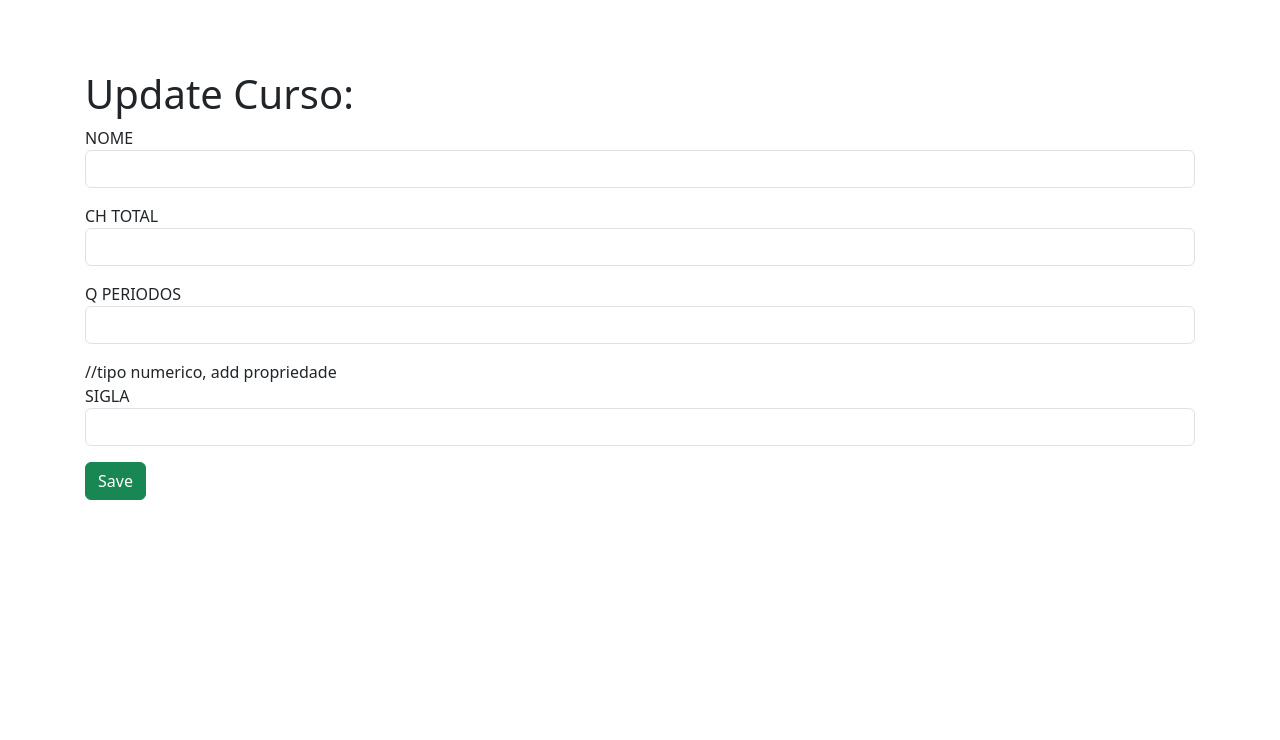
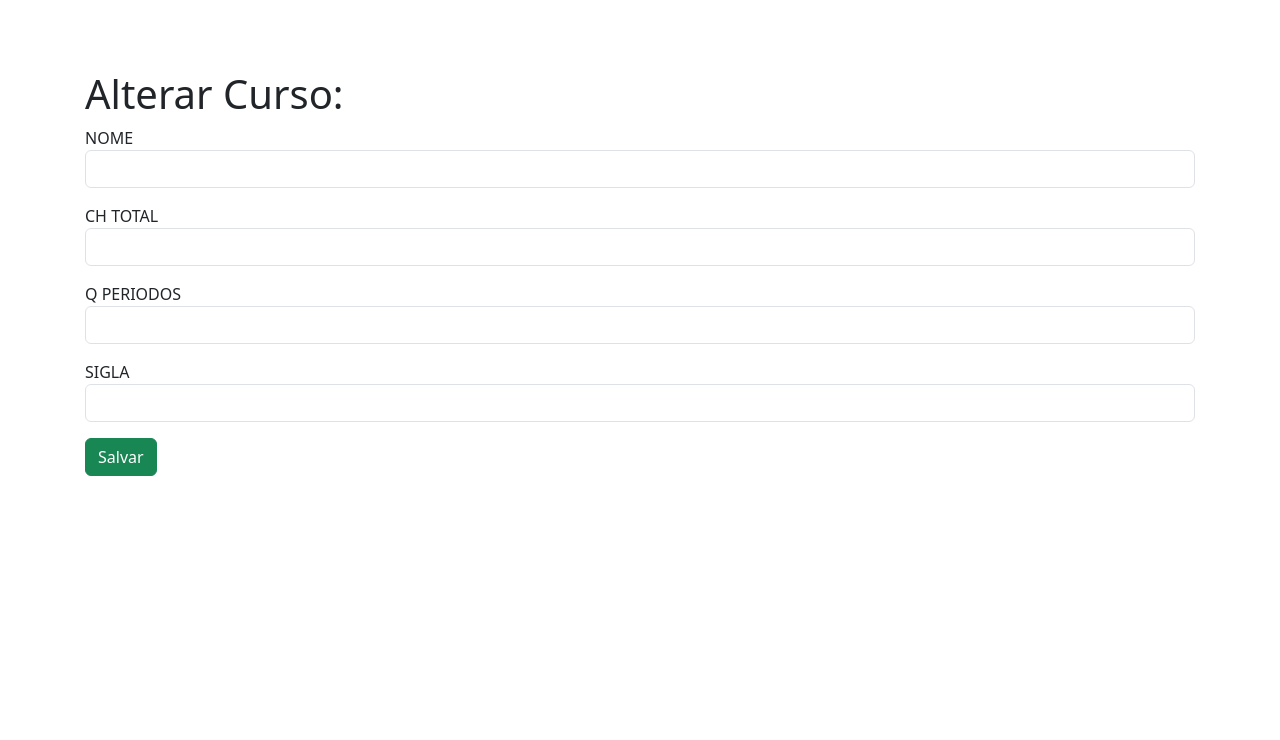
Before and after one commit to eliaslorandi/ProjecaoCargaHoraria, a Yii app: template views/curso/update.php in a window 1280 px wide. Shown: the top 740 px of the page. Run offline with PHP 8.4 and a stand-in for Yii, Linux system fonts and the light colour scheme; the template is opened without the code that fills it, so the values that code supplies are empty; form fields are guessed from the names that the template uses; some libraries are stand-ins or nearby versions.

Commit message:
Alteração em mensagens de aviso e layout

```diff
--- a/controllers/CursoController.php
+++ b/controllers/CursoController.php
@@ -71,7 +71,7 @@ class CursoController extends Controller
 
         if ($this->request->isPost) {
             if ($model->load($this->request->post()) && $model->save()) {
-                return $this->redirect(['view', 'ID' => $model->ID]);
+                return $this->redirect(['index']);//index nao precisa de parametros - , 'ID' => $model->ID
             }
         } else {
             $model->loadDefaultValues();
@@ -94,7 +94,7 @@ class CursoController extends Controller
         $model = $this->findModel($ID);
 
         if ($this->request->isPost && $model->load($this->request->post()) && $model->save()) {
-            return $this->redirect(['view', 'ID' => $model->ID]);
+            return $this->redirect(['index']);
         }
 
         return $this->render('update', [
--- a/views/curso/_form.php
+++ b/views/curso/_form.php
@@ -16,12 +16,12 @@ use yii\widgets\ActiveForm;
 
     <?= $form->field($model, 'CH_TOTAL')->textInput(['type' => 'number']) ?>
 
-    <?= $form->field($model, 'Q_PERIODOS')->textInput(['type' => 'number']) ?> //tipo numerico, add propriedade
+    <?= $form->field($model, 'Q_PERIODOS')->textInput(['type' => 'number']) //tipo numerico, add propriedade?>
 
     <?= $form->field($model, 'SIGLA')->textInput(['maxlength' => true]) ?>
 
     <div class="form-group">
-        <?= Html::submitButton('Save', ['class' => 'btn btn-success']) ?>
+        <?= Html::submitButton('Salvar', ['class' => 'btn btn-success']) ?>
     </div>
 
     <?php ActiveForm::end(); ?>
--- a/views/curso/index.php
+++ b/views/curso/index.php
@@ -34,12 +34,14 @@ $this->params['breadcrumbs'][] = $this->title;
             'CH_TOTAL',
             'Q_PERIODOS',
             'SIGLA',
+
             [
                 'class' => ActionColumn::className(),
                 'urlCreator' => function ($action, Curso $model, $key, $index, $column) {
                     return Url::toRoute([$action, 'ID' => $model->ID]);
                  }
             ],
+
         ],
     ]); ?>
 
--- a/views/curso/update.php
+++ b/views/curso/update.php
@@ -5,7 +5,7 @@ use yii\helpers\Html;
 /** @var yii\web\View $this */
 /** @var app\models\Curso $model */
 
-$this->title = 'Update Curso: ' . $model->ID;
+$this->title = 'Alterar Curso: ' . $model->NOME;
 $this->params['breadcrumbs'][] = ['label' => 'Cursos', 'url' => ['index']];
 $this->params['breadcrumbs'][] = ['label' => $model->ID, 'url' => ['view', 'ID' => $model->ID]];
 $this->params['breadcrumbs'][] = 'Update';
```
Also changed, not shown: views/curso/view.php (+5 -5 lines).
